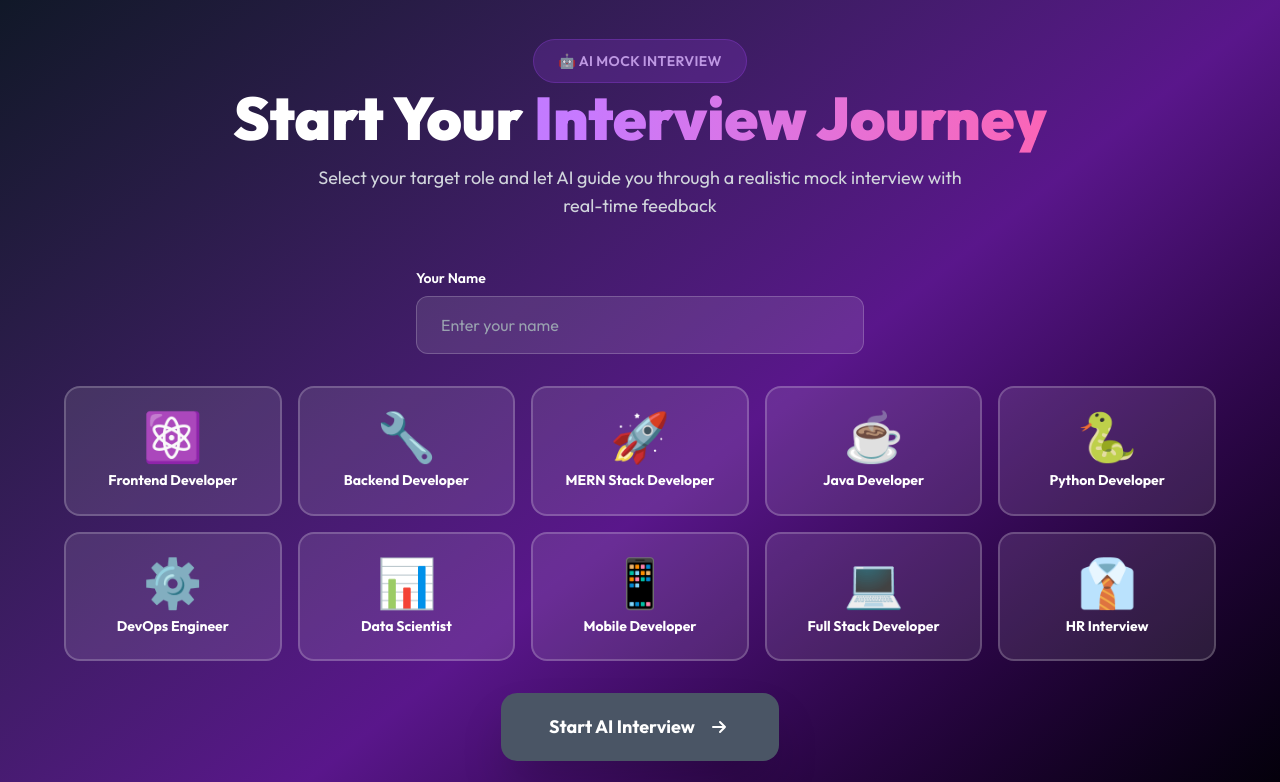
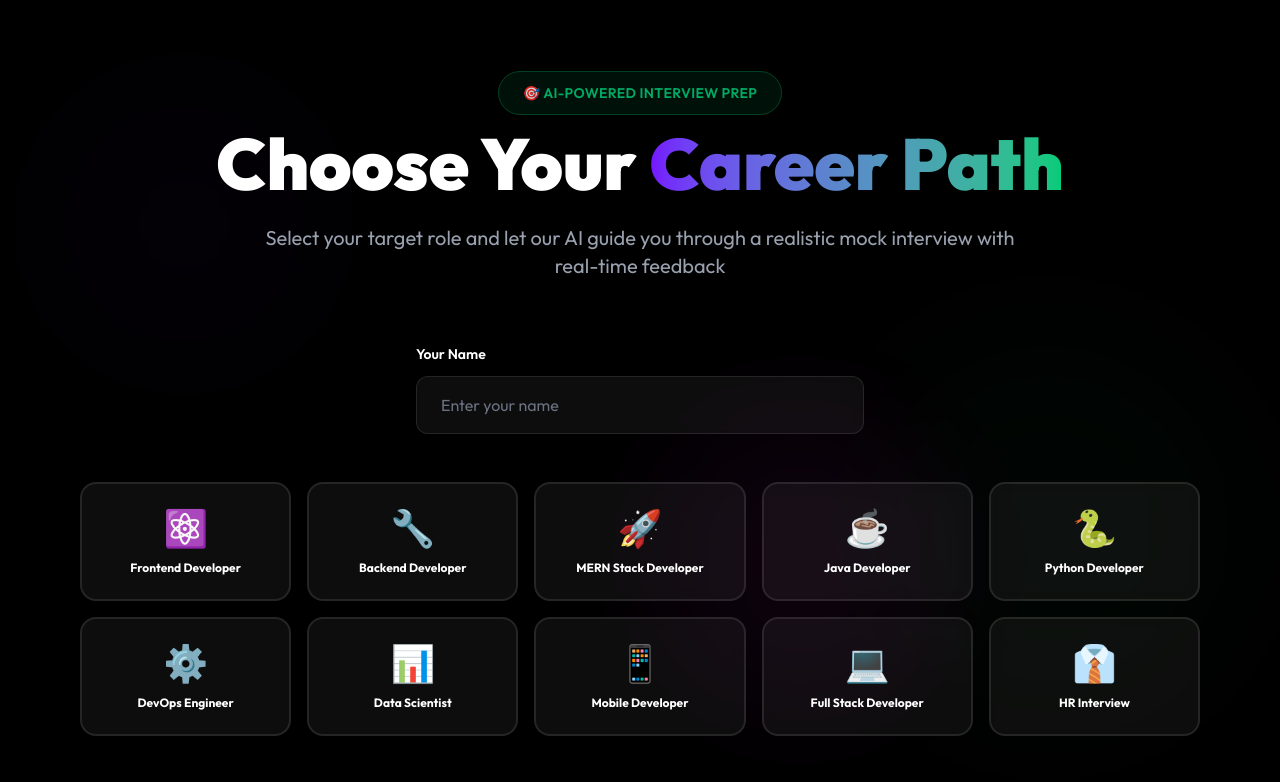
Before and after one commit to Deepanshumelkani77/Interview, a React app in the folder frontend/: page /interview-start in a window 1280 px wide. Shown: the top 782 px of the page. Built offline with nearby package versions, Linux system fonts and the light colour scheme; the HTML template or start-up script is replaced by a standard one.

Commit message:
try to fix error

```diff
--- a/frontend/src/pages/InterviewStart.jsx
+++ b/frontend/src/pages/InterviewStart.jsx
@@ -10,16 +10,16 @@ const InterviewStart = () => {
   const [error, setError] = useState('');
 
   const jobRoles = [
-    { id: 1, role: 'Frontend Developer', icon: '⚛️', color: 'from-blue-500 to-cyan-500' },
-    { id: 2, role: 'Backend Developer', icon: '🔧', color: 'from-green-500 to-emerald-500' },
-    { id: 3, role: 'MERN Stack Developer', icon: '🚀', color: 'from-purple-500 to-pink-500' },
-    { id: 4, role: 'Java Developer', icon: '☕', color: 'from-orange-500 to-red-500' },
-    { id: 5, role: 'Python Developer', icon: '🐍', color: 'from-yellow-500 to-orange-500' },
-    { id: 6, role: 'DevOps Engineer', icon: '⚙️', color: 'from-indigo-500 to-purple-500' },
-    { id: 7, role: 'Data Scientist', icon: '📊', color: 'from-teal-500 to-green-500' },
-    { id: 8, role: 'Mobile Developer', icon: '📱', color: 'from-pink-500 to-rose-500' },
-    { id: 9, role: 'Full Stack Developer', icon: '💻', color: 'from-violet-500 to-purple-500' },
-    { id: 10, role: 'HR Interview', icon: '👔', color: 'from-gray-500 to-slate-500' }
+    { id: 1, role: 'Frontend Developer', icon: '⚛️', color: 'from-[#7415FD] to-purple-600' },
+    { id: 2, role: 'Backend Developer', icon: '🔧', color: 'from-[#00CC79] to-green-600' },
+    { id: 3, role: 'MERN Stack Developer', icon: '🚀', color: 'from-[#F447EF] to-pink-600' },
+    { id: 4, role: 'Java Developer', icon: '☕', color: 'from-[#7415FD] to-indigo-600' },
+    { id: 5, role: 'Python Developer', icon: '🐍', color: 'from-[#00CC79] to-teal-600' },
+    { id: 6, role: 'DevOps Engineer', icon: '⚙️', color: 'from-[#F447EF] to-purple-600' },
+    { id: 7, role: 'Data Scientist', icon: '📊', color: 'from-[#7415FD] to-blue-600' },
+    { id: 8, role: 'Mobile Developer', icon: '📱', color: 'from-[#00CC79] to-emerald-600' },
+    { id: 9, role: 'Full Stack Developer', icon: '💻', color: 'from-[#F447EF] to-violet-600' },
+    { id: 10, role: 'HR Interview', icon: '👔', color: 'from-gray-600 to-slate-600' }
   ];
 
   const handleStartInterview = async () => {
@@ -44,58 +44,63 @@ const InterviewStart = () => {
   };
 
   return (
-    <div className="min-h-screen bg-gradient-to-br from-gray-900 via-purple-900 to-black py-12 px-4">
-      <div className="max-w-6xl mx-auto">
+    <div className="min-h-screen bg-black py-20 px-4 sm:px-6 lg:px-20 overflow-hidden">
+      {/* Animated background decorations */}
+      <div className="absolute inset-0 pointer-events-none">
+        <div className="absolute top-20 left-10 w-72 h-72 bg-[#7415FD]/5 rounded-full blur-3xl animate-pulse" style={{ animationDuration: '4s' }}></div>
+        <div className="absolute bottom-20 right-10 w-96 h-96 bg-[#00CC79]/5 rounded-full blur-3xl animate-pulse" style={{ animationDuration: '6s', animationDelay: '2s' }}></div>
+        <div className="absolute top-1/2 left-1/2 w-80 h-80 bg-[#F447EF]/5 rounded-full blur-3xl animate-pulse" style={{ animationDuration: '5s', animationDelay: '1s' }}></div>
+      </div>
+
+      <div className="max-w-6xl mx-auto relative z-10">
         {/* Header */}
-        <div className="text-center mb-12">
-          <div className="inline-block mb-4">
-            <span className="px-6 py-3 bg-purple-500/20 border border-purple-500/30 rounded-full text-purple-300 text-sm font-semibold tracking-wide animate-pulse">
-              🤖 AI MOCK INTERVIEW
+        <div className="text-center mb-16">
+          <div className="inline-block mb-6">
+            <span className="px-6 py-3 bg-[#00CC79]/10 border border-[#00CC79]/30 rounded-full text-[#00CC79] text-sm font-semibold tracking-wide animate-pulse">
+              🎯 AI-POWERED INTERVIEW PREP
             </span>
           </div>
-          <h1 className="text-4xl md:text-6xl font-black text-white mb-4">
-            Start Your <span className="text-transparent bg-clip-text bg-gradient-to-r from-purple-400 to-pink-400">Interview Journey</span>
+          <h1 className="text-5xl lg:text-7xl font-black text-white mb-6">
+            Choose Your <span className="text-transparent bg-clip-text bg-gradient-to-r from-[#7415FD] to-[#00CC79]">Career Path</span>
           </h1>
-          <p className="text-lg text-gray-300 max-w-2xl mx-auto">
-            Select your target role and let AI guide you through a realistic mock interview with real-time feedback
+          <p className="text-lg lg:text-xl text-gray-400 max-w-3xl mx-auto">
+            Select your target role and let our AI guide you through a realistic mock interview with real-time feedback
           </p>
         </div>
 
         {/* Name Input */}
-        <div className="max-w-md mx-auto mb-8">
-          <label className="block text-white text-sm font-semibold mb-2">Your Name</label>
+        <div className="max-w-md mx-auto mb-12">
+          <label className="block text-white text-sm font-semibold mb-3">Your Name</label>
           <input
             type="text"
             value={userName}
             onChange={(e) => setUserName(e.target.value)}
             placeholder="Enter your name"
-            className="w-full px-6 py-4 bg-white/10 border border-white/20 rounded-xl text-white placeholder-gray-400 focus:outline-none focus:border-purple-500 focus:ring-2 focus:ring-purple-500/50 transition-all"
+            className="w-full px-6 py-4 bg-white/5 border border-white/10 rounded-xl text-white placeholder-gray-500 focus:outline-none focus:border-[#00CC79] focus:ring-2 focus:ring-[#00CC79]/20 transition-all backdrop-blur-sm"
           />
         </div>
 
         {/* Job Roles Grid */}
-        <div className="grid grid-cols-1 sm:grid-cols-2 lg:grid-cols-3 xl:grid-cols-5 gap-4 mb-8">
+        <div className="grid grid-cols-2 sm:grid-cols-3 lg:grid-cols-5 gap-4 mb-12">
           {jobRoles.map((job) => (
             <button
               key={job.id}
               onClick={() => setSelectedRole(job.role)}
-              className={`group relative p-6 rounded-2xl transition-all duration-300 ${
+              className={`group relative p-6 rounded-2xl transition-all duration-300 backdrop-blur-sm ${
                 selectedRole === job.role
-                  ? `bg-gradient-to-br ${job.color} scale-105 shadow-2xl`
-                  : 'bg-white/10 hover:bg-white/20 hover:scale-105'
-              } border-2 ${
-                selectedRole === job.role ? 'border-white' : 'border-white/20'
+                  ? `bg-gradient-to-br ${job.color} scale-105 shadow-2xl border-2 border-white/50`
+                  : 'bg-white/5 hover:bg-white/10 hover:scale-105 border-2 border-white/10 hover:border-white/20'
               }`}
             >
               <div className="text-center">
-                <div className="text-5xl mb-3">{job.icon}</div>
-                <h3 className="text-white font-bold text-sm leading-tight">
+                <div className="text-4xl mb-3">{job.icon}</div>
+                <h3 className="text-white font-bold text-xs leading-tight">
                   {job.role}
                 </h3>
               </div>
               {selectedRole === job.role && (
-                <div className="absolute -top-2 -right-2 bg-white rounded-full p-1">
-                  <svg className="w-6 h-6 text-green-500" fill="currentColor" viewBox="0 0 20 20">
+                <div className="absolute -top-2 -right-2 bg-white rounded-full p-1 shadow-lg">
+                  <svg className="w-5 h-5 text-green-500" fill="currentColor" viewBox="0 0 20 20">
                     <path fillRule="evenodd" d="M10 18a8 8 0 100-16 8 8 0 000 16zm3.707-9.293a1 1 0 00-1.414-1.414L9 10.586 7.707 9.293a1 1 0 00-1.414 1.414l2 2a1 1 0 001.414 0l4-4z" clipRule="evenodd" />
                   </svg>
                 </div>
@@ -106,20 +111,20 @@ const InterviewStart = () => {
 
         {/* Error Message */}
         {error && (
-          <div className="max-w-md mx-auto mb-6 p-4 bg-red-500/20 border border-red-500 rounded-xl text-red-300 text-center">
+          <div className="max-w-md mx-auto mb-8 p-4 bg-red-500/10 border border-red-500/30 rounded-xl text-red-400 text-center backdrop-blur-sm">
             {error}
           </div>
         )}
 
         {/* Start Button */}
-        <div className="text-center">
+        <div className="text-center mb-16">
           <button
             onClick={handleStartInterview}
             disabled={loading || !selectedRole || !userName.trim()}
-            className={`group px-12 py-5 rounded-2xl font-bold text-lg shadow-2xl transition-all duration-300 ${
+            className={`group px-12 py-5 rounded-full font-bold text-lg shadow-2xl transition-all duration-300 ${
               loading || !selectedRole || !userName.trim()
                 ? 'bg-gray-600 cursor-not-allowed'
-                : 'bg-gradient-to-r from-purple-600 to-pink-600 hover:from-purple-500 hover:to-pink-500 hover:scale-110 hover:shadow-purple-500/50'
+                : 'bg-gradient-to-r from-[#00CC79] to-green-600 hover:from-[#00CC79]/90 hover:to-green-600/90 hover:scale-110 hover:shadow-green-500/50'
             } text-white`}
           >
             {loading ? (
@@ -132,7 +137,7 @@ const InterviewStart = () => {
               </span>
             ) : (
               <span className="flex items-center gap-3">
-                Start AI Interview
+                🚀 Start AI Interview
                 <svg className="w-6 h-6 group-hover:translate-x-2 transition-transform" fill="none" viewBox="0 0 24 24" stroke="currentColor">
                   <path strokeLinecap="round" strokeLinejoin="round" strokeWidth={2} d="M13 7l5 5m0 0l-5 5m5-5H6" />
                 </svg>
@@ -142,18 +147,18 @@ const InterviewStart = () => {
         </div>
 
         {/* Info Cards */}
-        <div className="grid md:grid-cols-3 gap-6 mt-12 max-w-4xl mx-auto">
-          <div className="bg-white/5 backdrop-blur-sm rounded-xl p-6 border border-white/10">
+        <div className="grid md:grid-cols-3 gap-6 max-w-4xl mx-auto">
+          <div className="bg-white/5 backdrop-blur-sm rounded-xl p-6 border border-white/10 hover:bg-white/10 transition-all duration-300">
             <div className="text-3xl mb-3">🎯</div>
             <h4 className="text-white font-bold mb-2">5 Questions</h4>
             <p className="text-gray-400 text-sm">Comprehensive interview with AI-generated questions</p>
           </div>
-          <div className="bg-white/5 backdrop-blur-sm rounded-xl p-6 border border-white/10">
+          <div className="bg-white/5 backdrop-blur-sm rounded-xl p-6 border border-white/10 hover:bg-white/10 transition-all duration-300">
             <div className="text-3xl mb-3">🎤</div>
             <h4 className="text-white font-bold mb-2">Voice or Text</h4>
             <p className="text-gray-400 text-sm">Answer by speaking or typing your responses</p>
           </div>
-          <div className="bg-white/5 backdrop-blur-sm rounded-xl p-6 border border-white/10">
+          <div className="bg-white/5 backdrop-blur-sm rounded-xl p-6 border border-white/10 hover:bg-white/10 transition-all duration-300">
             <div className="text-3xl mb-3">📊</div>
             <h4 className="text-white font-bold mb-2">Detailed Report</h4>
             <p className="text-gray-400 text-sm">Get instant feedback and improvement suggestions</p>
```
